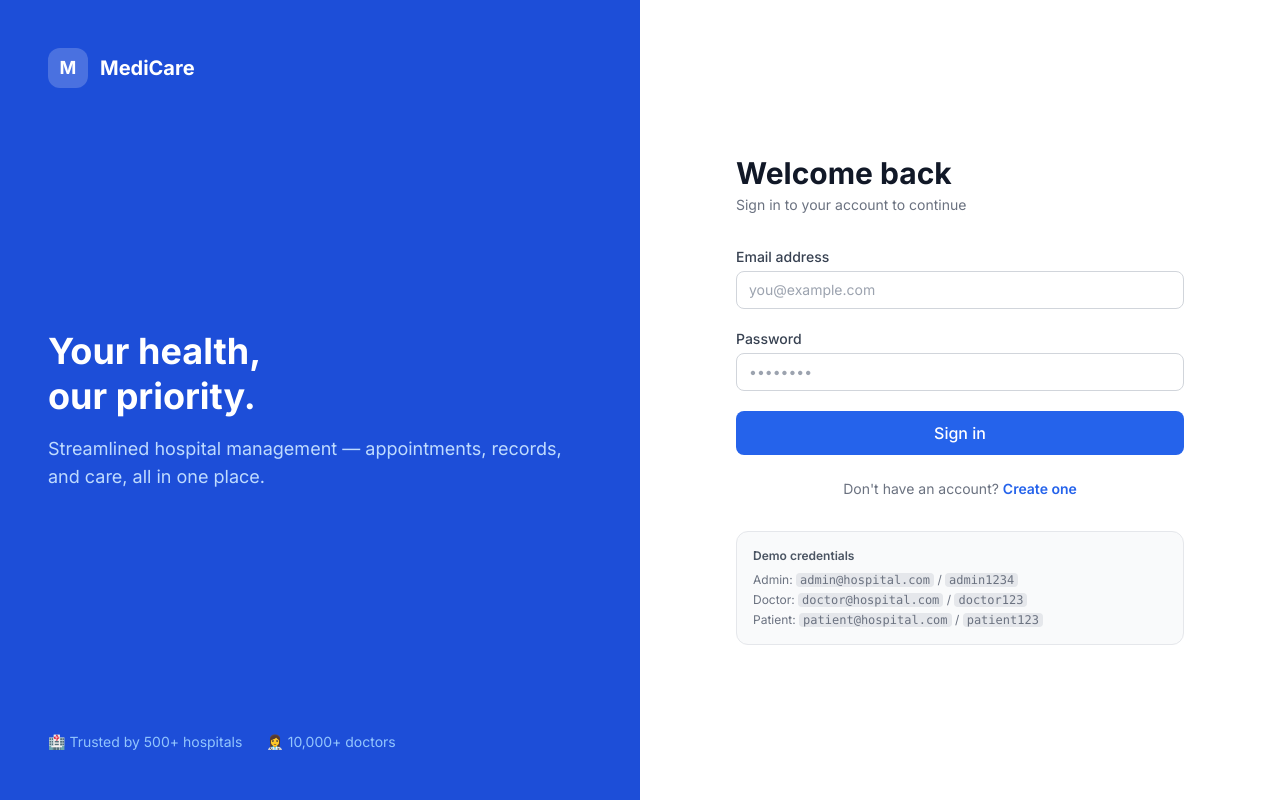
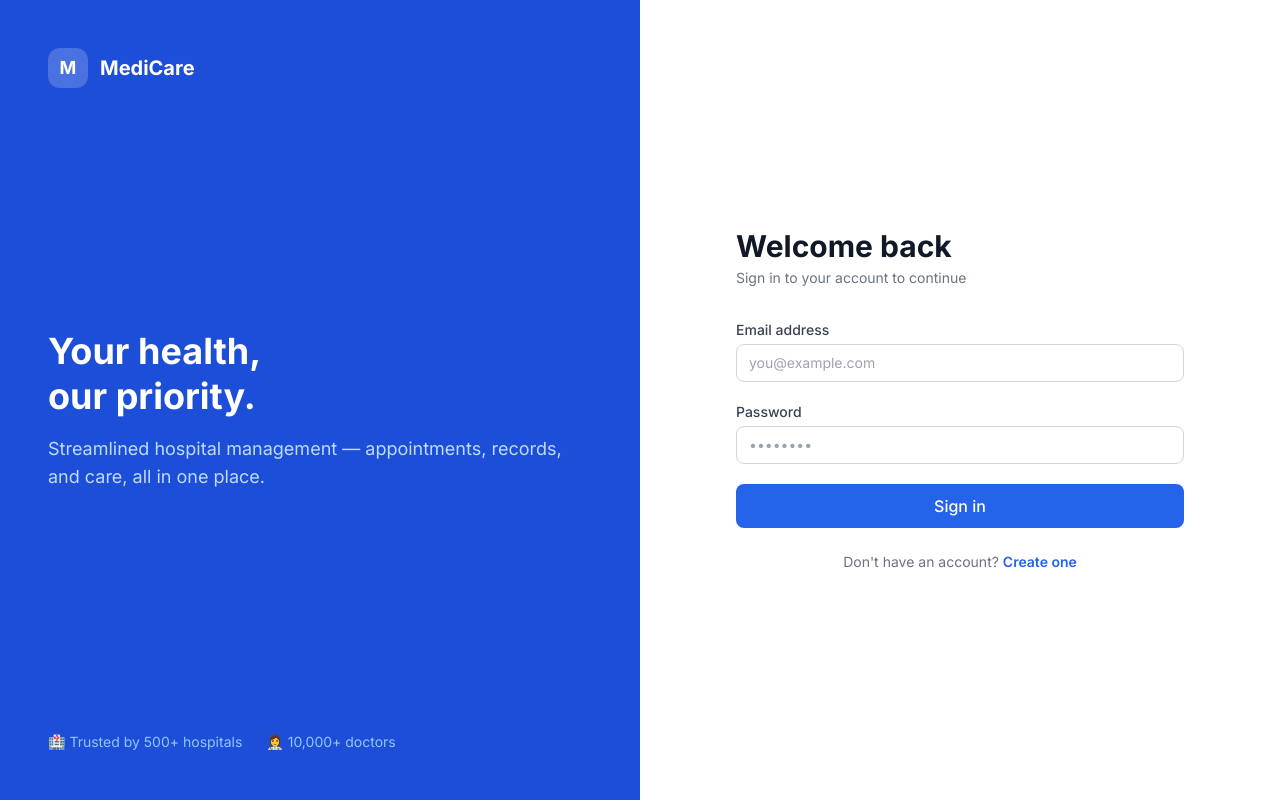
Before and after one commit to ritesh319/Medicare-main, a React (Vite) app in the folder frontend/: page /login in a window 1280 px wide. Built offline with nearby package versions, Linux system fonts and the light colour scheme; no server answers.

Commit message:
Remove demo credentials from LoginPage
Removed demo credentials section from the login page.

```diff
--- a/frontend/src/pages/auth/LoginPage.jsx
+++ b/frontend/src/pages/auth/LoginPage.jsx
@@ -114,16 +114,6 @@ export default function LoginPage() {
               Create one
             </Link>
           </p>
-
-          {/* Demo hint */}
-          <div className="mt-8 p-4 bg-gray-50 rounded-xl border border-gray-200">
-            <p className="text-xs font-semibold text-gray-600 mb-2">Demo credentials</p>
-            <div className="space-y-1 text-xs text-gray-500">
-              <p>Admin: <code className="bg-gray-200 px-1 rounded">admin@hospital.com</code> / <code className="bg-gray-200 px-1 rounded">admin1234</code></p>
-              <p>Doctor: <code className="bg-gray-200 px-1 rounded">doctor@hospital.com</code> / <code className="bg-gray-200 px-1 rounded">doctor123</code></p>
-              <p>Patient: <code className="bg-gray-200 px-1 rounded">patient@hospital.com</code> / <code className="bg-gray-200 px-1 rounded">patient123</code></p>
-            </div>
-          </div>
         </div>
       </div>
     </div>
```
